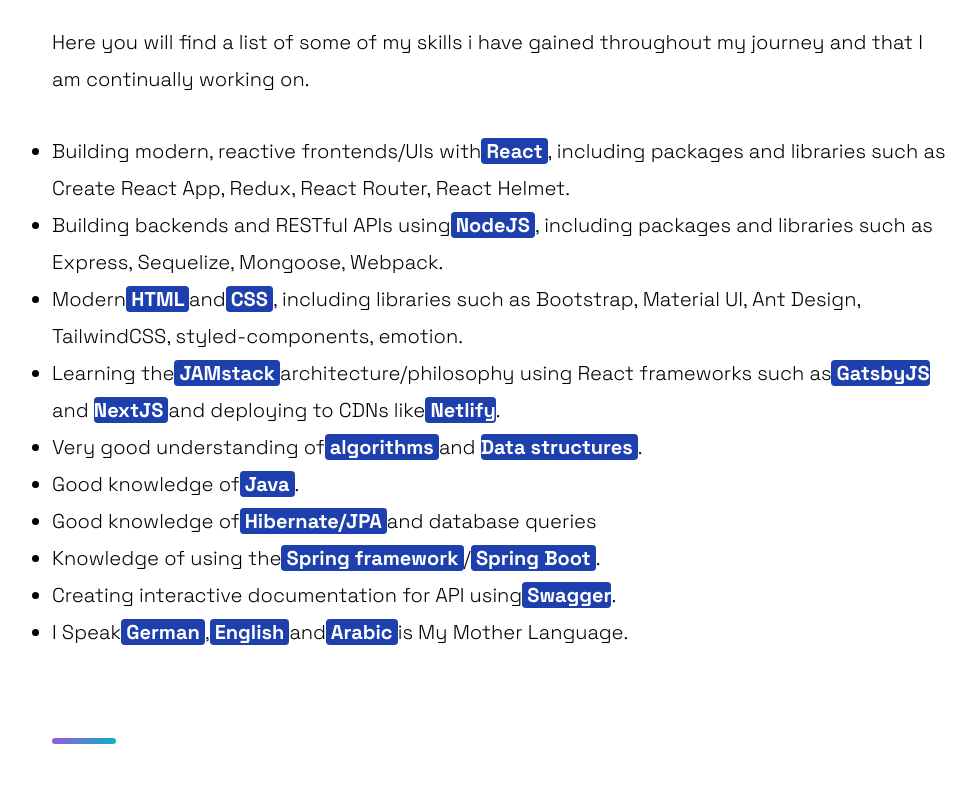
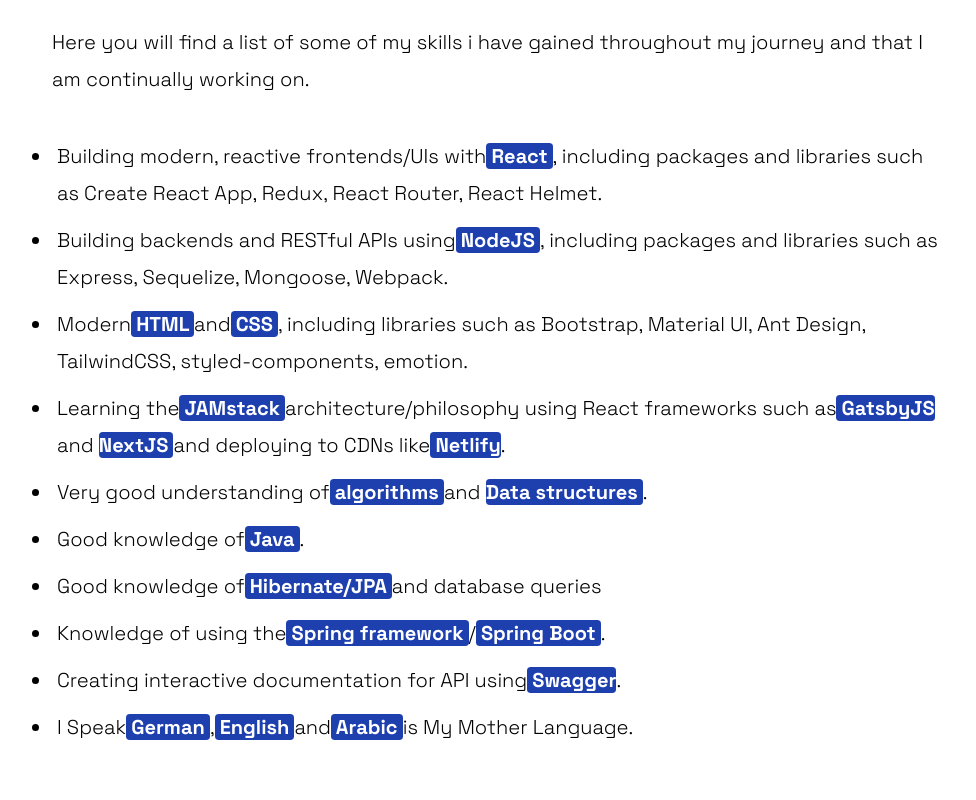
Before and after one commit to AhmedWaeer/HomePage, a Next.js app: page / in a window 1280 px wide. Shown: the part 1440-2240 px from the top of the page, without its empty margins (124-1100 px from the left). Built offline with nearby package versions, Linux system fonts and the light colour scheme.

Commit message:
Update Technologies.js

```diff
--- a/src/components/Technologies/Technologies.js
+++ b/src/components/Technologies/Technologies.js
@@ -13,16 +13,16 @@
     <div className="p-5 lg:p-0 text-4xl text-black font-light list-disc ">
     <SectionText>
       <ul className="" >
-        <li className="list-disc">Building modern, reactive frontends/UIs with<span className="text-white font-bold bg-blue-800 rounded-md"> React </span>, including packages and libraries such as Create React App, Redux, React Router, React Helmet.</li>
-        <li className="list-disc">Building backends and RESTful APIs using<span className="text-white font-bold bg-blue-800 rounded-md">  NodeJS  </span>, including packages and libraries such as Express, Sequelize, Mongoose, Webpack.</li>
-        <li className="list-disc">Modern<span className="text-white font-bold  bg-blue-800 rounded-md"> HTML </span> and<span className="text-white font-bold bg-blue-800 rounded-md">  CSS </span>, including libraries such as Bootstrap, Material UI, Ant Design, TailwindCSS, styled-components, emotion.</li>
-        <li className="list-disc">Learning the<span className="text-white font-bold bg-blue-800 rounded-md"> JAMstack </span>  architecture/philosophy using React frameworks such as<span className="text-white font-bold bg-blue-800 rounded-md">  GatsbyJS </span>and <span className="text-white font-bold bg-blue-800 rounded-md">  NextJS </span> and deploying to CDNs like<span className="text-white font-bold bg-blue-800 rounded-md">  Netlify</span>.</li>
-        <li className="list-disc">Very good understanding of<span className="text-white font-bold bg-blue-800 rounded-md">  algorithms  </span>  and <span className="text-white font-bold bg-blue-800 rounded-md">  Data structures  </span>.</li>
-        <li className="list-disc">Good knowledge of<span className="text-white font-bold bg-blue-800 rounded-md"> Java </span>.</li>
-        <li className="list-disc">Good knowledge of<span className="text-white font-bold bg-blue-800 rounded-md"> Hibernate/JPA </span>and database queries</li>
-        <li className="list-disc">Knowledge of using the<span className="text-white font-bold bg-blue-800 rounded-md"> Spring framework </span>/<span className="text-white font-bold bg-blue-800 rounded-md">  Spring Boot </span>.</li>
-        <li className="list-disc">Creating interactive documentation for API using<span className="text-white font-bold bg-blue-800 rounded-md">  Swagger</span>.</li>
-        <li className="list-disc">I Speak<span className="text-white font-bold bg-blue-800 rounded-md"> German </span>,<span className="text-white font-bold bg-blue-800 rounded-md"> English </span>and<span className="text-white font-bold bg-blue-800 rounded-md"> Arabic </span> is My Mother Language.</li>
+        <li className="list-disc p-2">Building modern, reactive frontends/UIs with<span className="text-white font-bold bg-blue-800 rounded-md"> React </span>, including packages and libraries such as Create React App, Redux, React Router, React Helmet.</li>
+        <li className="list-disc p-2">Building backends and RESTful APIs using<span className="text-white font-bold bg-blue-800 rounded-md">  NodeJS  </span>, including packages and libraries such as Express, Sequelize, Mongoose, Webpack.</li>
+        <li className="list-disc p-2">Modern<span className="text-white font-bold  bg-blue-800 rounded-md"> HTML </span> and<span className="text-white font-bold bg-blue-800 rounded-md">  CSS </span>, including libraries such as Bootstrap, Material UI, Ant Design, TailwindCSS, styled-components, emotion.</li>
+        <li className="list-disc p-2">Learning the<span className="text-white font-bold bg-blue-800 rounded-md"> JAMstack </span>  architecture/philosophy using React frameworks such as<span className="text-white font-bold bg-blue-800 rounded-md">  GatsbyJS </span>and <span className="text-white font-bold bg-blue-800 rounded-md">  NextJS </span> and deploying to CDNs like<span className="text-white font-bold bg-blue-800 rounded-md">  Netlify</span>.</li>
+        <li className="list-disc p-2">Very good understanding of<span className="text-white font-bold bg-blue-800 rounded-md">  algorithms  </span>  and <span className="text-white font-bold bg-blue-800 rounded-md">  Data structures  </span>.</li>
+        <li className="list-disc p-2">Good knowledge of<span className="text-white font-bold bg-blue-800 rounded-md"> Java </span>.</li>
+        <li className="list-disc p-2">Good knowledge of<span className="text-white font-bold bg-blue-800 rounded-md"> Hibernate/JPA </span>and database queries</li>
+        <li className="list-disc p-2">Knowledge of using the<span className="text-white font-bold bg-blue-800 rounded-md"> Spring framework </span>/<span className="text-white font-bold bg-blue-800 rounded-md">  Spring Boot </span>.</li>
+        <li className="list-disc p-2">Creating interactive documentation for API using<span className="text-white font-bold bg-blue-800 rounded-md">  Swagger</span>.</li>
+        <li className="list-disc p-2">I Speak<span className="text-white font-bold bg-blue-800 rounded-md"> German </span>,<span className="text-white font-bold bg-blue-800 rounded-md"> English </span>and<span className="text-white font-bold bg-blue-800 rounded-md"> Arabic </span> is My Mother Language.</li>
       </ul>
       </SectionText>
 
```
